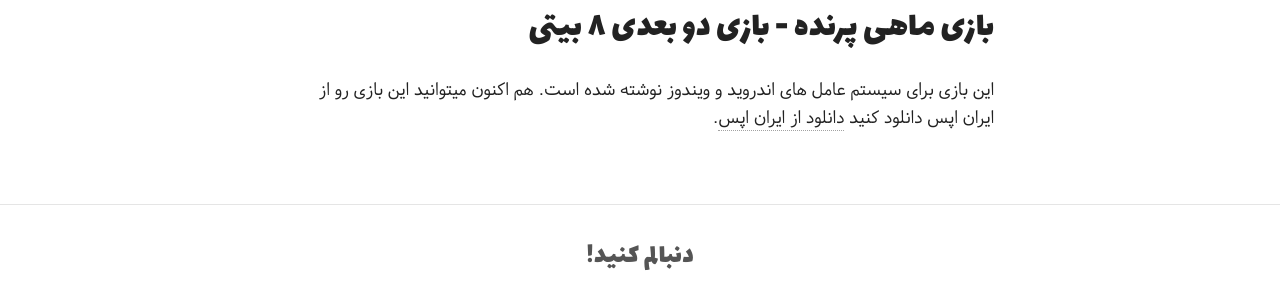
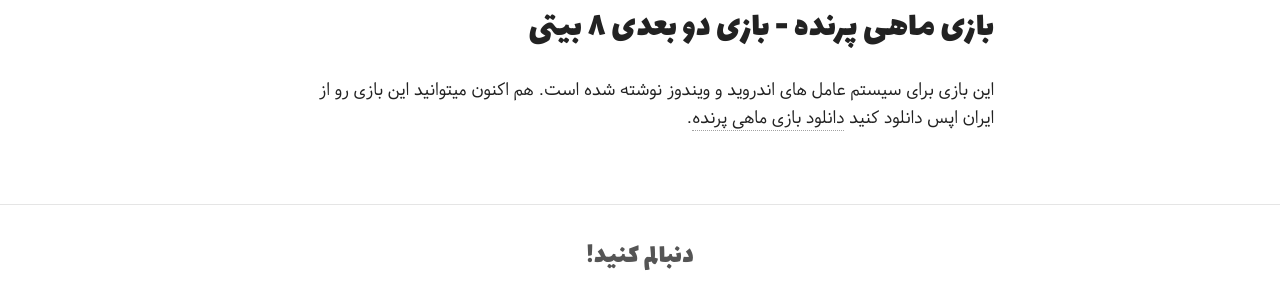
Before and after one commit to pooya-golchian/farsi, a Jekyll site: the page built from projects/index.md, in a window 1280 px wide. Shown: the part 1922-2222 px from the top of the page. Built offline with Jekyll 4.4.1, drawn with Linux system fonts in a browser that asks for light colours; nearby versions of some CDN libraries; some web fonts are replaced.

Commit message:
change and add project

```diff
--- a/projects/index.md
+++ b/projects/index.md
@@ -36,4 +36,4 @@ image:
 
 
 # بازی ماهی پرنده - بازی دو بعدی ۸ بیتی
-این بازی برای سیستم عامل های اندروید و ویندوز نوشته شده است. هم اکنون میتوانید این بازی رو از ایران اپس  دانلود کنید [دانلود از ایران اپس](http://iranapps.ir/app/com.pooya.FlyFish).
+این بازی برای سیستم عامل های اندروید و ویندوز نوشته شده است. هم اکنون میتوانید این بازی رو از ایران اپس  دانلود کنید [دانلود بازی ماهی پرنده](http://iranapps.ir/app/com.pooya.FlyFish).
```
